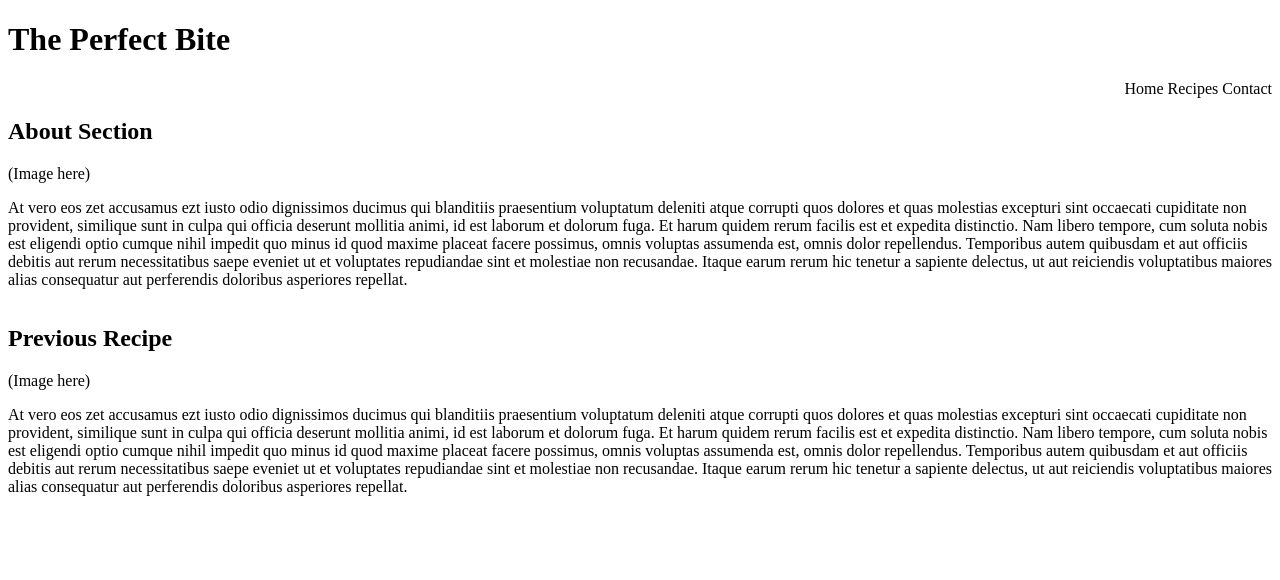
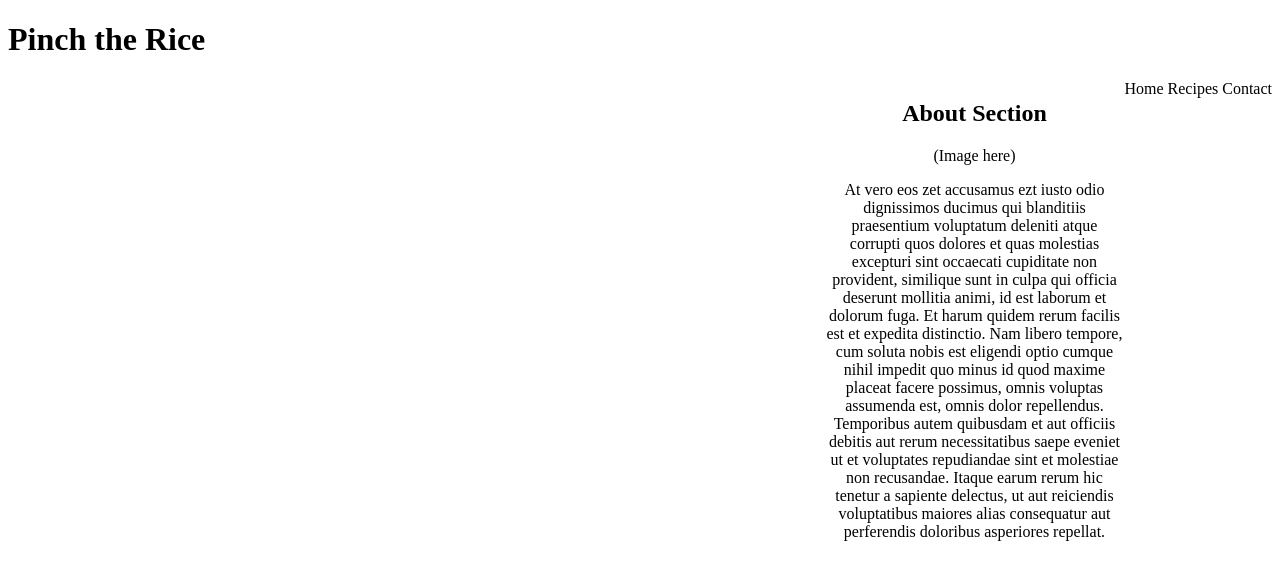
Before and after one commit to jamiguel23/pinchTheRice, a plain HTML site: page index.html in a window 1280 px wide. Drawn offline with Linux system fonts and the light colour scheme.

Commit message:
temporarly removed recipe section in html, moved about section to right side of page

```diff
--- a/index.html
+++ b/index.html
@@ -1,10 +1,11 @@
 <!DOCTYPE html>
     <html>
+    <title> Pinch the Rice </title>
        <head>
         <link type="text/css" rel="stylesheet" href="stylesheet.css">
        </head>
             <header>
-                <h1>The Perfect Bite</h1>
+                <h1>Pinch the Rice</h1>
                 <nav>
                     <a>Home</a>
                     <a>Recipes</a>
@@ -12,21 +13,15 @@
                 </nav>
             </header>
             <main>
-                <section class="column">
+                <div class="about">
                     <h2>
                     About Section
                     </h2>
                     (Image here)
                     <p> At vero eos zet accusamus ezt iusto odio dignissimos ducimus qui blanditiis praesentium voluptatum deleniti atque corrupti quos dolores et quas molestias excepturi sint occaecati cupiditate non provident, similique sunt in culpa qui officia deserunt mollitia animi, id est laborum et dolorum fuga. Et harum quidem rerum facilis est et expedita distinctio. Nam libero tempore, cum soluta nobis est eligendi optio cumque nihil impedit quo minus id quod maxime placeat facere possimus, omnis voluptas assumenda est, omnis dolor repellendus. Temporibus autem quibusdam et aut officiis debitis aut rerum necessitatibus saepe eveniet ut et voluptates repudiandae sint et molestiae non recusandae. Itaque earum rerum hic tenetur a sapiente delectus, ut aut reiciendis voluptatibus maiores alias consequatur aut perferendis doloribus asperiores repellat.
                     </p>
-                </section>
-                <section class="column">
-                    <h2>
-                    Previous Recipe
-                    </h2>
-                    (Image here)
-                    <p> At vero eos zet accusamus ezt iusto odio dignissimos ducimus qui blanditiis praesentium voluptatum deleniti atque corrupti quos dolores et quas molestias excepturi sint occaecati cupiditate non provident, similique sunt in culpa qui officia deserunt mollitia animi, id est laborum et dolorum fuga. Et harum quidem rerum facilis est et expedita distinctio. Nam libero tempore, cum soluta nobis est eligendi optio cumque nihil impedit quo minus id quod maxime placeat facere possimus, omnis voluptas assumenda est, omnis dolor repellendus. Temporibus autem quibusdam et aut officiis debitis aut rerum necessitatibus saepe eveniet ut et voluptates repudiandae sint et molestiae non recusandae. Itaque earum rerum hic tenetur a sapiente delectus, ut aut reiciendis voluptatibus maiores alias consequatur aut perferendis doloribus asperiores repellat.
-                    </p>
-                </section>
+                </div>
+
+
             </main>
     </html>
--- a/stylesheet.css
+++ b/stylesheet.css
@@ -5,8 +5,12 @@
 
 nav {
     float: right;
+
 }
 
-.column {
-    float: left;
+.about {
+    float: right;
+    width: 300px;
+    text-align: center;
+
 }
```
